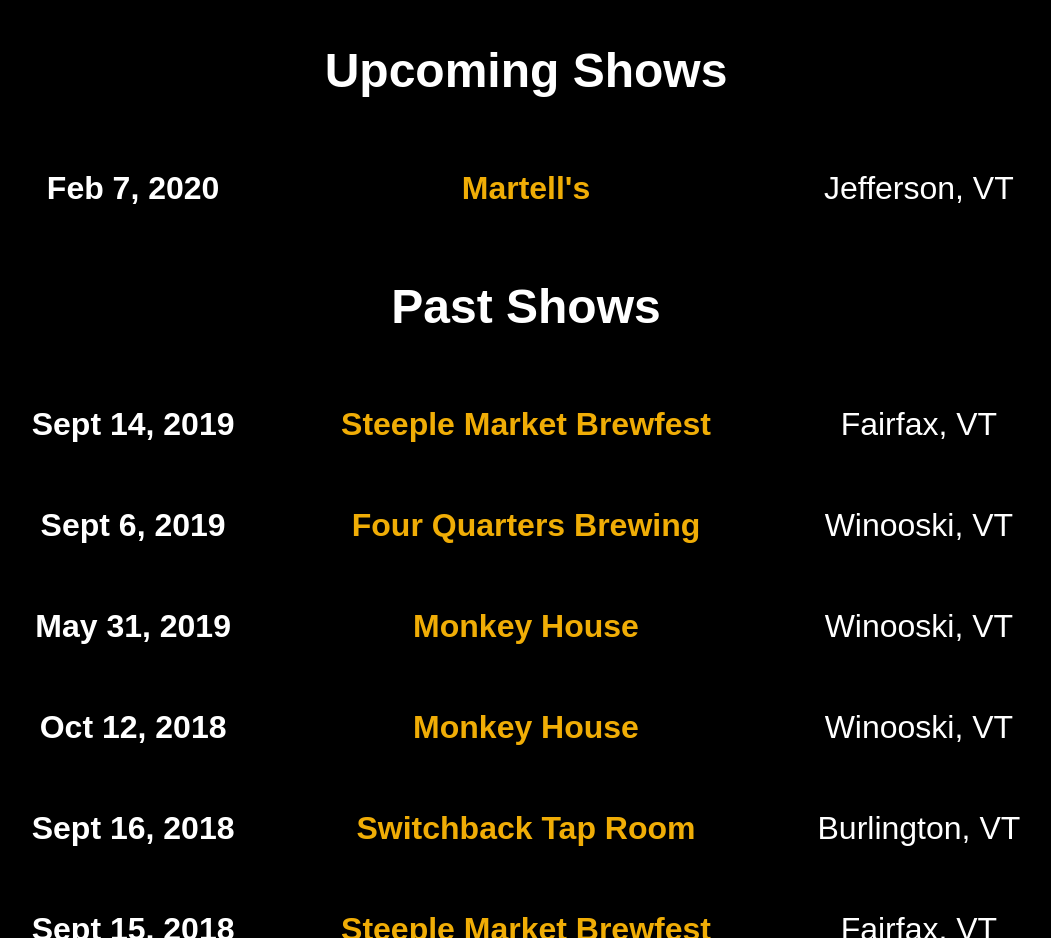
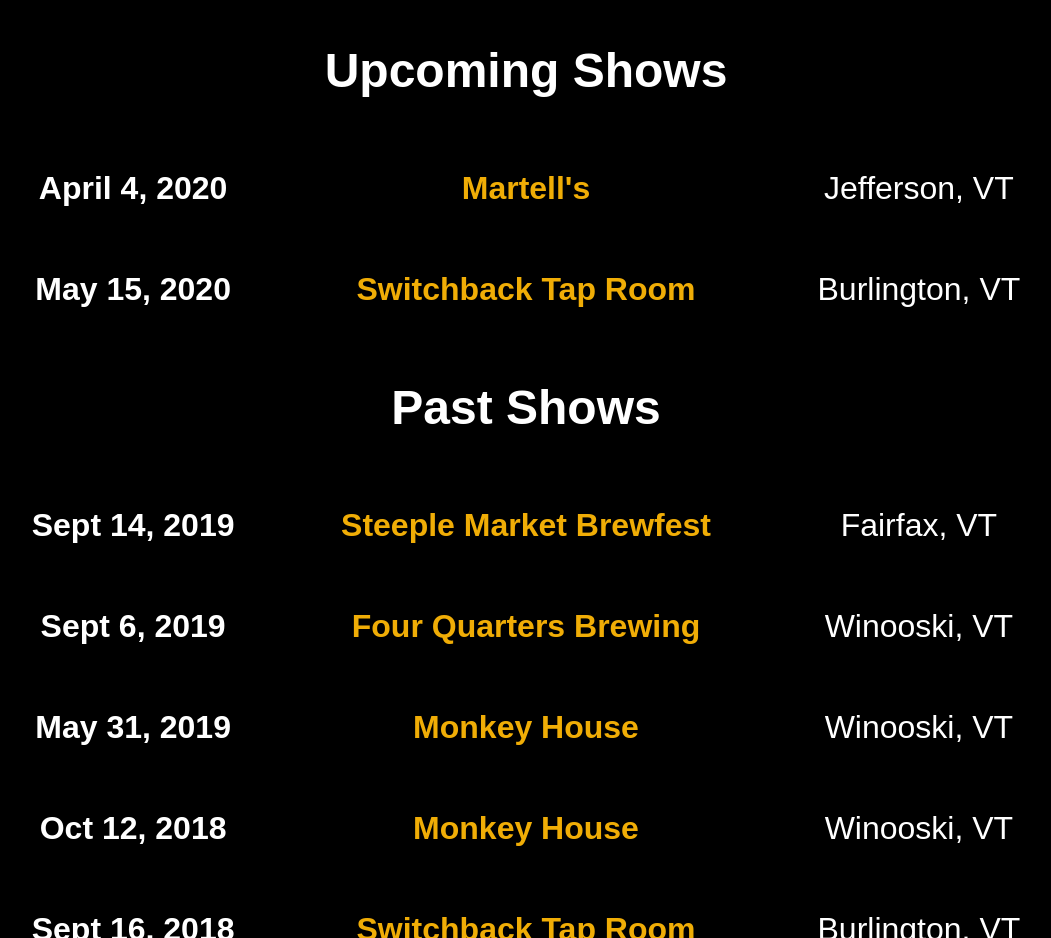
Before and after one commit to BeerOnBeard/thunder-kittens-site, a plain HTML site: page index.html in a window 1280 px wide. Shown: the part 5320-6258 px from the top of the page, without its empty margins (114-1165 px from the left). Drawn offline with Linux system fonts and the light colour scheme.

Commit message:
Updating Martell's date and adding switchback.

```diff
--- a/index.html
+++ b/index.html
@@ -321,9 +321,14 @@ h2 {
       <div class="shows">
         <h2 id="shows">Upcoming Shows</h2>
         <div class="show">
-          <div class="show__date">Feb 7, 2020</div>
+          <div class="show__date">April 4, 2020</div>
           <div class="show__venue">Martell's</div>
           <div class="show__town">Jefferson, VT</div>
+        </div>
+        <div class="show">
+          <div class="show__date">May 15, 2020</div>
+          <div class="show__venue">Switchback Tap Room</div>
+          <div class="show__town">Burlington, VT</div>
         </div>
         <h2>Past Shows</h1>
         <div class="show">
```
